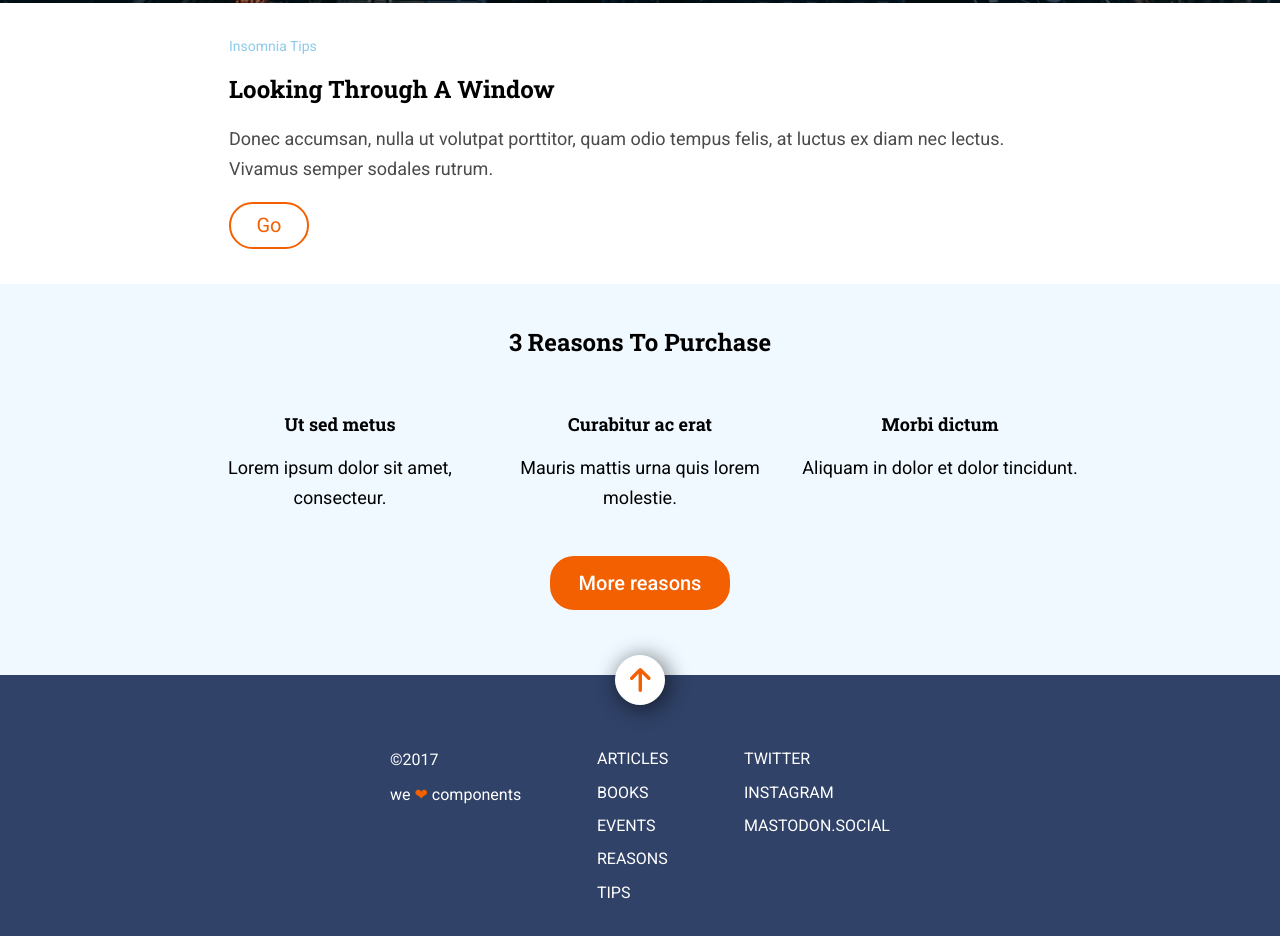
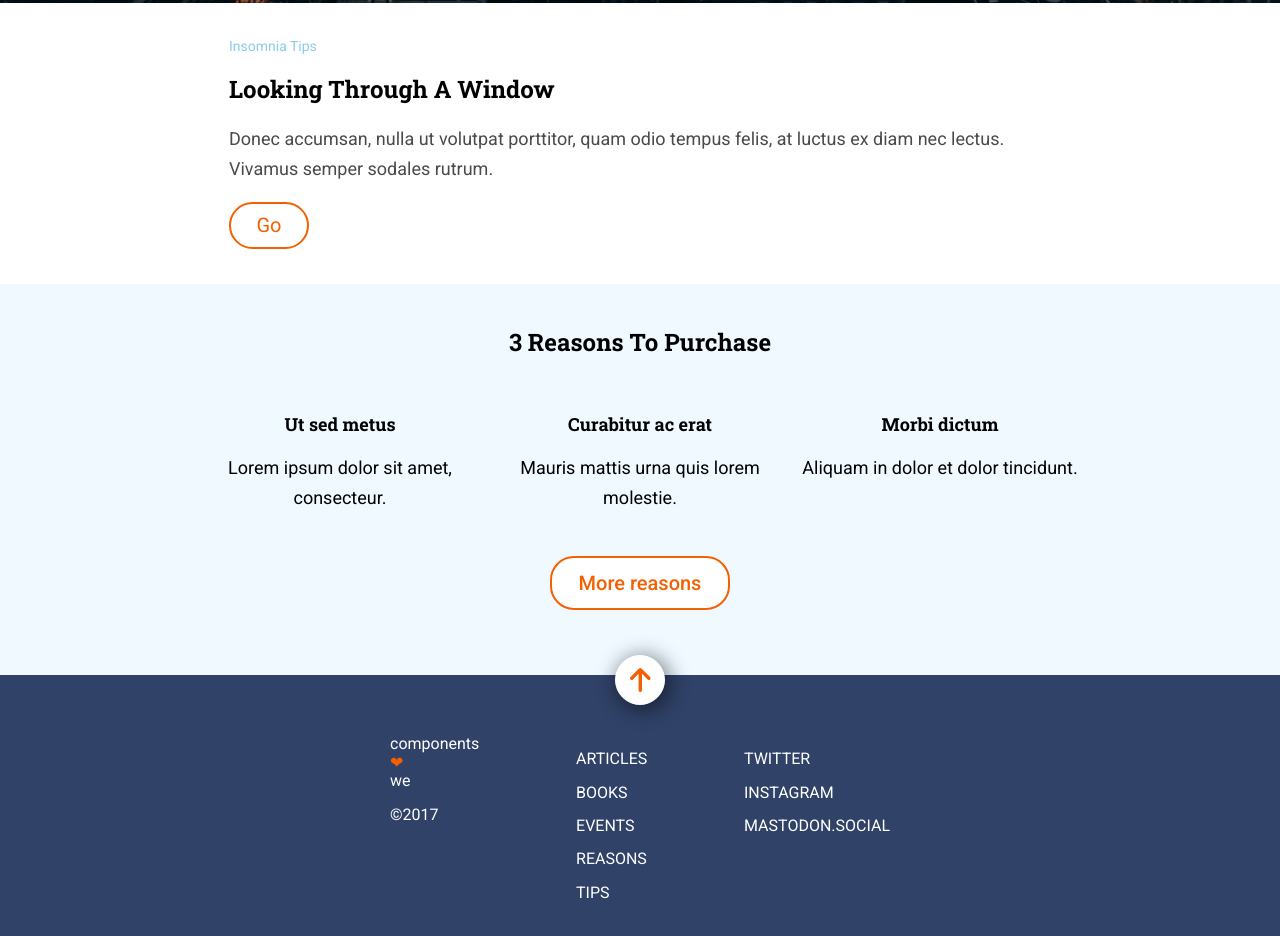
Before and after one commit to ana-sanchez/evaluacion-final-modulo-1-ana-sanchez, a website: page docs/index.html in a window 1280 px wide. Shown: the part 797-1733 px from the top of the page. Drawn offline with nearby package versions, Linux system fonts and the light colour scheme; files that its build step writes are made by us from their sources; files whose address does not match are found by name.

Commit message:
Changes exam

```diff
--- a/_src/assets/scss/core/_variables.scss
+++ b/_src/assets/scss/core/_variables.scss
@@ -1,7 +1,9 @@
 /**MEDIA QUERIES**/
 
+$mobile:320px;
 $tablet: 768px;
 $desktop: 1200px;
+
 
 
 /**FONT**/
--- a/_src/assets/scss/layout/_footer.scss
+++ b/_src/assets/scss/layout/_footer.scss
@@ -64,6 +64,8 @@
         font-family: $basicFont;
         color: $white;
         margin: rem(20) 0;
+
+
     }
 
 }
@@ -96,6 +98,14 @@
 .heart {
     color: $buttonColor;
 }
+
+@media all and (min-width:320px) {
+    .footer__copy{
+        display: flex;
+        flex-direction: column-reverse;
+    }
+}
+
 
 @include media ($tablet) {
 
--- a/_src/assets/scss/pages/_home.scss
+++ b/_src/assets/scss/pages/_home.scss
@@ -90,7 +90,7 @@
 
 .button__content {
     width: rem(180);
-    background-color: $buttonColor;
+    background-color: $white;
     border: $buttonColor 2px solid;
     border-radius: rem(24);
     padding: rem(10);
@@ -98,7 +98,7 @@
 
     p {
         font-family: $basicFont;
-        color: $white;
+        color: $buttonColor;
         font-size: rem(20);
         margin: 0;
         font-weight: 500;
@@ -107,11 +107,11 @@
 
 .button__content:hover{
     cursor: pointer;
-    background-color: $white;
+    background-color: $buttonColor;
     transition: background-color ease-in 0.3s;
 
     p{
-        color: $buttonColor;
+        color: $white;
         transition: color ease-in 0.3s;
     }
 }
```
